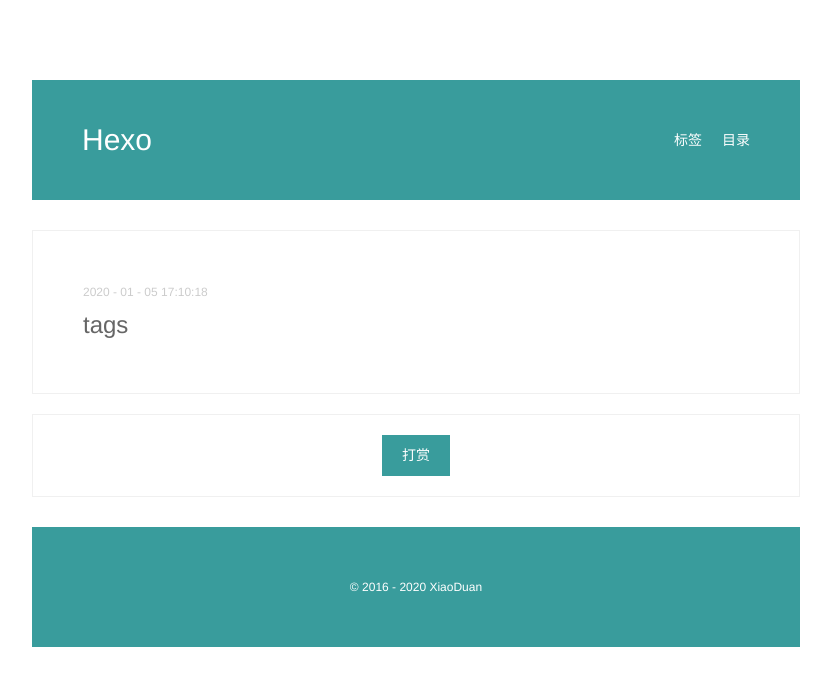
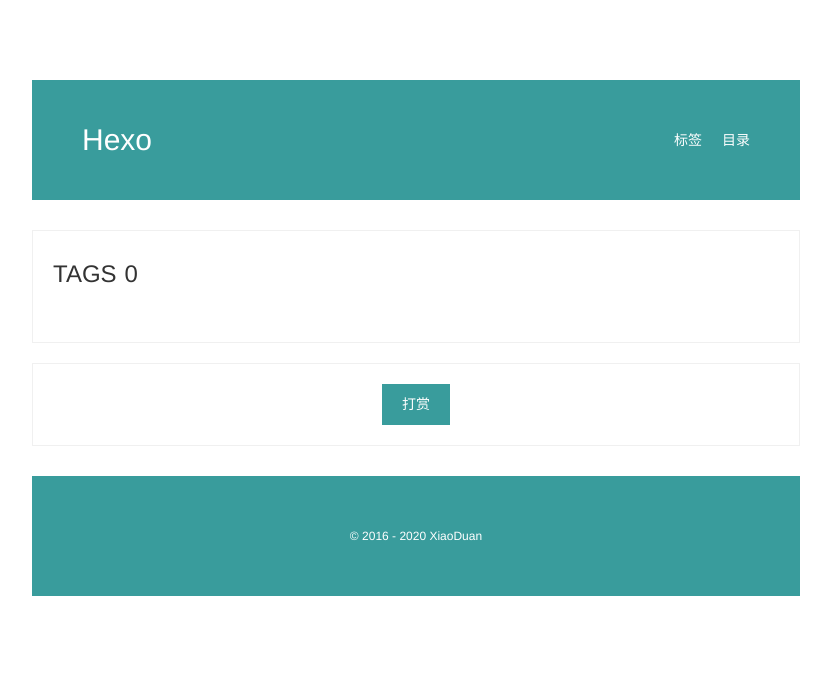
Before and after one commit to XiaoDuanLearnProgramming/XiaoDuanLearnProgramming.github.io, a plain HTML site: page tags/index.html in a window 1280 px wide. Shown: the whole page, without its empty margins (224-1055 px from the left). Drawn offline with Linux system fonts and the light colour scheme.

Commit message:
Site updated: 2020-01-05 17:14:35

```diff
--- a/tags/index.html
+++ b/tags/index.html
@@ -6,7 +6,7 @@
 <script src="/js/jquery-3.1.1.min.js"></script>
 
 <script src="/js/fancybox/jquery.fancybox.min.js"></script>
-<meta name="generator" content="Hexo 4.2.0"></head><body style="opacity:0"><header class="head"><h1 class="head-title u-fl"><a href="/">Hexo</a></h1><nav class="head-nav u-fr"><ul class="head-nav__list"><li class="head-nav__item"><a class="head-nav__link" href="/tags">标签</a></li><li class="head-nav__item"><a class="head-nav__link" href="/archives">目录</a></li></ul></nav></header><main class="main"><article class="post"><header class="post__head"><time class="post__time" datetime="2020-01-05T09:10:18.000Z">2020 - 01 - 05 17:10:18</time><h1 class="post__title"><a href="/tags/index.html">tags</a></h1><div class="post__main echo"></div></header></article><section class="reward"><a class="btn-reward" href="#">打赏</a><div class="reward-wrapper clearfix"><img src="/img/wechat.png" title="微信"></div></section></main><footer class="foot"><div class="foot-copy">&copy; 2016 - 2020 XiaoDuan</div></footer>
+<meta name="generator" content="Hexo 4.2.0"></head><body style="opacity:0"><header class="head"><h1 class="head-title u-fl"><a href="/">Hexo</a></h1><nav class="head-nav u-fr"><ul class="head-nav__list"><li class="head-nav__item"><a class="head-nav__link" href="/tags">标签</a></li><li class="head-nav__item"><a class="head-nav__link" href="/archives">目录</a></li></ul></nav></header><main class="main"><div class="tag-cloud"><div class="tag-cloud__title post__title">TAGS<span class="tag-cloud__amount">0</span></div><div class="tag-cloud-tags"></div></div><section class="reward"><a class="btn-reward" href="#">打赏</a><div class="reward-wrapper clearfix"><img src="/img/wechat.png" title="微信"></div></section></main><footer class="foot"><div class="foot-copy">&copy; 2016 - 2020 XiaoDuan</div></footer>
 <script src="/js/scroller.js"></script>
 
 <script src="/js/main.js"></script>
```
